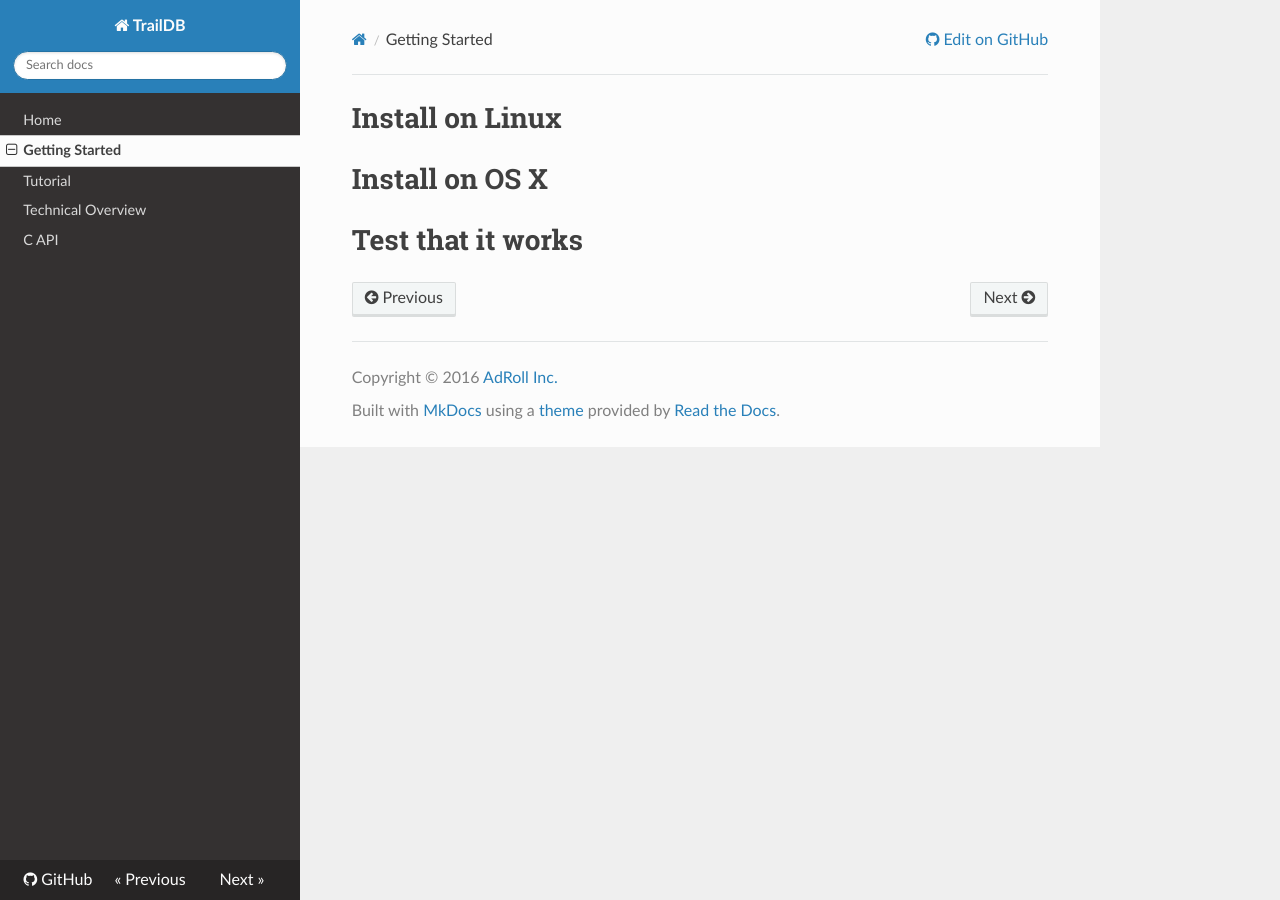
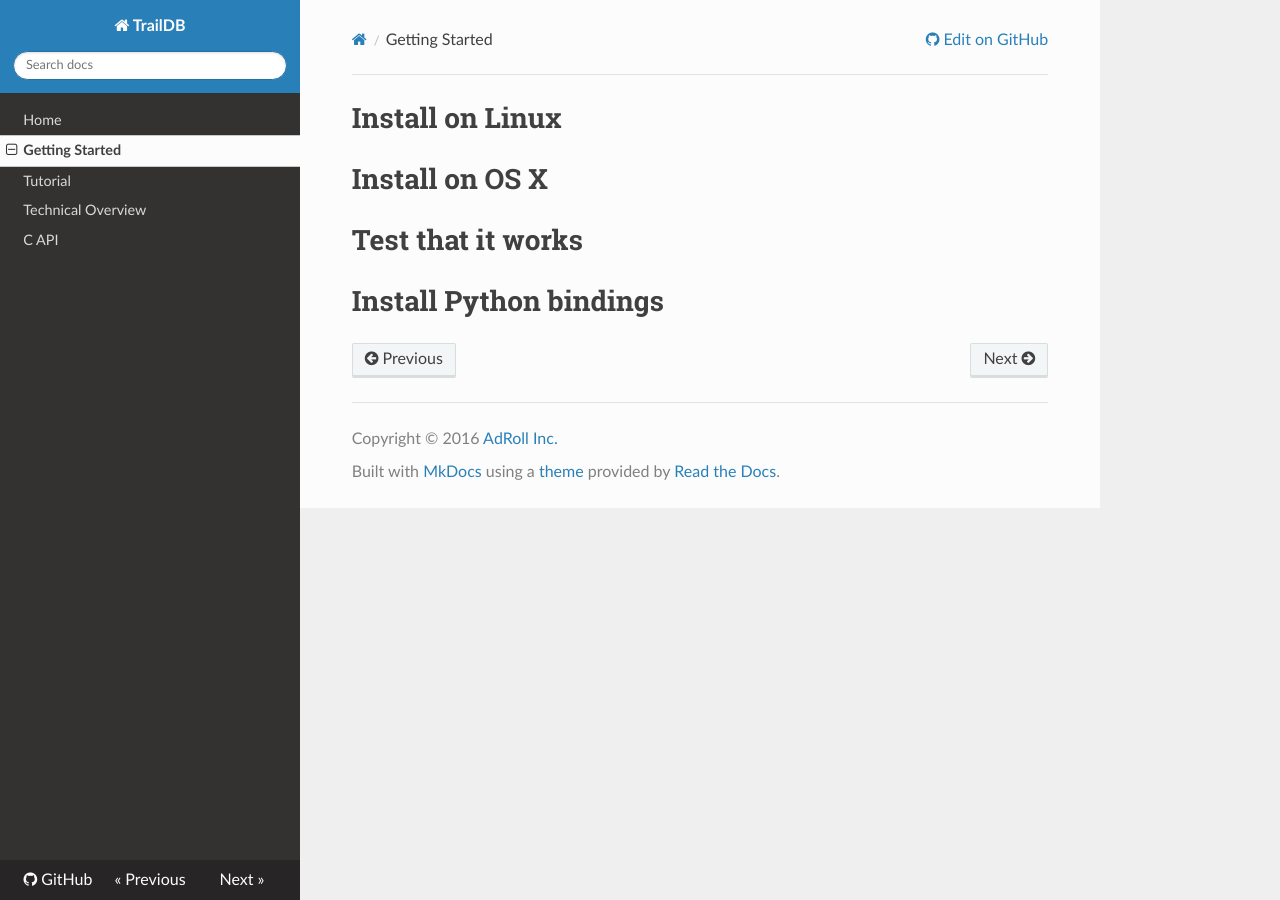
Before and after one commit to traildb/traildb, an MkDocs documentation site: the page built from doc/docs/getting_started.md, in a window 1280 px wide. Built offline with MkDocs 1.6.1, drawn with Linux system fonts in a browser that asks for light colours; nearby versions of some CDN libraries; old or Windows-style settings are respelled for this version of MkDocs.

Commit message:
improve getting_started

```diff
--- a/doc/docs/getting_started.md
+++ b/doc/docs/getting_started.md
@@ -3,3 +3,5 @@
 # Install on OS X
 
 # Test that it works
+
+# Install Python bindings
```
